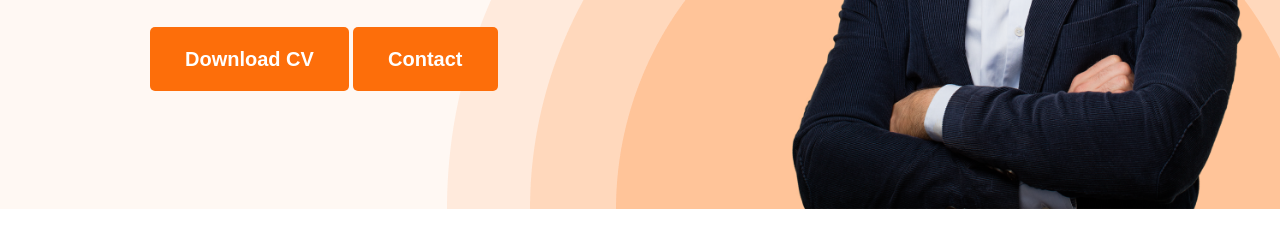
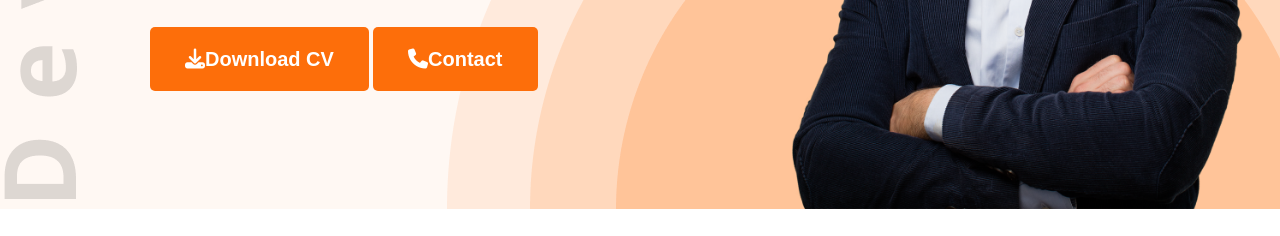
Before and after one commit to amimtiaz/developer-protfolio, a plain HTML site: page index.html in a window 1280 px wide. Shown: the part 564-800 px from the top of the page. Drawn offline with nearby package versions, Linux system fonts and the light colour scheme.

Commit message:
added fontwasome icon

```diff
--- a/index.html
+++ b/index.html
@@ -8,6 +8,7 @@
 <link rel="preconnect" href="https://fonts.gstatic.com" crossorigin>
 <link href="https://fonts.googleapis.com/css2?family=Open+Sans:wght@400;700;800&display=swap" rel="stylesheet">
     <link rel="stylesheet" href="portfolio.css">
+    <script src="https://kit.fontawesome.com/4d0a771162.js" crossorigin="anonymous"></script>
 </head>
 <body>
     <header class="header">
@@ -25,8 +26,8 @@
                 <h3 class="banner-greeting">Hi, I  am</h3>
                 <h1 class="banner-title">Mary Hardy</h1>
                 <p class="banner-description">Shot what able cold new see hold.Friendly as an betrayed formerly he. Morning because as to society behaved moments.</p>
-                <button class="btn-primary">Download CV</button>
-                <button class="btn-primary">Contact</button>
+                <button class="btn-primary"><i class="fa-solid fa-download"></i>Download CV</button>
+                <button class="btn-primary"><i class="fa-solid fa-phone"></i>Contact</button>
             </div>
 
             <img class="profile-pic" src="images/hardy.png" alt="">
@@ -179,7 +180,7 @@ to any of the 1500+ FontAwesome 5 free icons available. Aenean commodo ligula eg
             </div>
 
             <div class="download-cv">
-                <button class="btn-primary">
+                <button class="btn-primary"><i class="fa-solid fa-download"></i>
                     Download CV
                 </button>
             </div>
--- a/portfolio.css
+++ b/portfolio.css
@@ -72,9 +72,9 @@ nav a {
 
 .header{
     background: #FFF8F3;
-    background-image: url(images/header_bg.png);
+    background-image: url('../images/header_bg.png'), url(images/developer.png);
     background-repeat: no-repeat;
-    background-position: bottom right;
+    background-position: bottom right, top left;
 }
 
 .banner {
```
